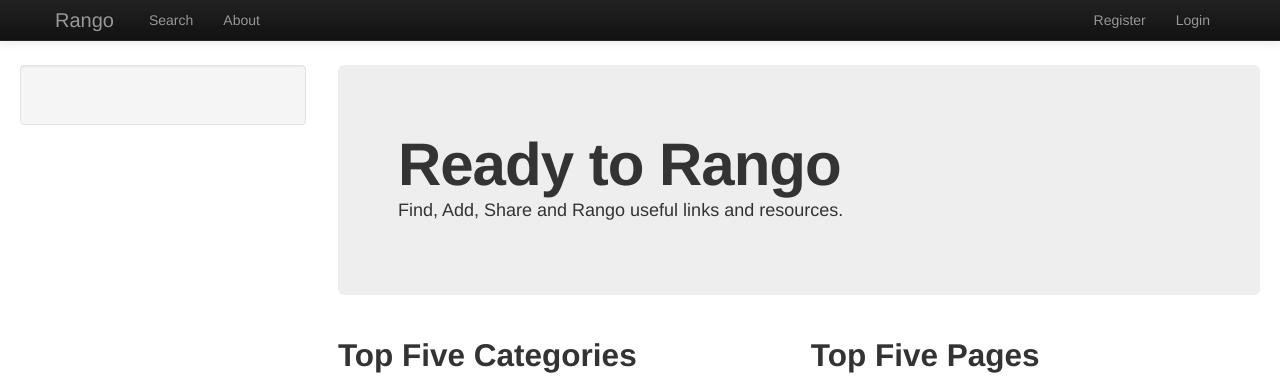
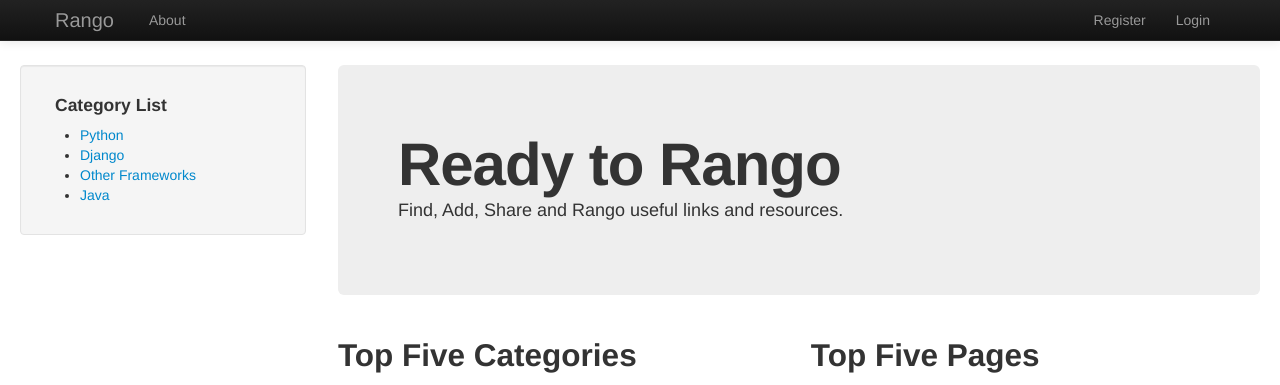
Before and after one commit to hoodscott/cuddly-octo-succotash, a Django app: page /rango/ in a window 1280 px wide. Shown: the top 385 px of the page. Run offline with Django 3.2, Linux system fonts and the light colour scheme; data comes from the database, SQL or seed files in the repository; both versions use the stored data as it was after the commit; parts of the project's set-up code (start-up, migrations or seed data) failed here and were passed over.

Commit message:
End of chapter 13 Almost finished.

```diff
--- a/tango_with_django_project/rango/urls.py
+++ b/tango_with_django_project/rango/urls.py
@@ -11,5 +11,7 @@ urlpatterns = patterns('',
         url(r'^login/$', views.user_login, name='login'),
         url(r'^restricted/', views.restricted, name='restricted'),
         url(r'^logout/$', views.user_logout, name='logout'),
-        url(r'^search/$', views.search, name='search'),
+        #url(r'^search/$', views.search, name='search'),
+        url(r'^profile/$', views.profile, name='profile'),
+        url(r'^goto/$', views.track_url, name='track_url'),
         )
--- a/tango_with_django_project/rango/views.py
+++ b/tango_with_django_project/rango/views.py
@@ -1,7 +1,7 @@
 from django.http import HttpResponse, HttpResponseRedirect
 from django.template import RequestContext
-from django.shortcuts import render_to_response
-from rango.models import Category, Page
+from django.shortcuts import render_to_response, redirect
+from rango.models import Category, Page, User, UserProfile
 from rango.forms import CategoryForm, PageForm, UserForm, UserProfileForm
 from django.contrib.auth import authenticate, login, logout
 from django.contrib.auth.decorators import login_required
@@ -51,6 +51,10 @@ def index(request):
     # check number of visits (server side)
     #print request.session.get('visits')
 
+    # add category list for the sidebar
+    category_list = get_category_list()
+    context_dict['category_list'] = category_list
+
     # Return our Response object
     # We make use of the shortcut function to make our lives easier.
     # Note that the first parameter is the template we wish to use.
@@ -67,6 +71,12 @@ def about(request):
         context_dict = {'num_visits': request.session.get('visits')}
     else:
         context_dict = {'num_visits': 0}
+
+    # add category list for the sidebar
+    category_list = get_category_list()
+    context_dict['category_list'] = category_list
+    for i in context_dict['category_list']:
+        print i
 
     # Return a rendered response to send to the client.
     # We make use of the shortcut function to make our lives easier.
@@ -95,7 +105,9 @@ def category(request, category_name_url):
 
         # Retrieve all of the associated pages.
         # Note that filter returns >= 1 model instance.
+        #category_list = Category.objects.order_by('-likes')[:5]
         pages = Page.objects.filter(category=category)
+        pages = pages.order_by('-views')
 
         # Adds our results list to the template context under name pages.
         context_dict['pages'] = pages
@@ -106,6 +118,19 @@ def category(request, category_name_url):
         # We get here if we didn't find the specified category.
         # Don't do anything - the template displays the "no category" message for us.
         pass
+
+    # post request for search
+    if request.method == 'POST':
+        query = request.POST['query'].strip()
+
+        if query:
+            # Run our Bing function to get the results list!
+            result_list = run_query(query)
+            context_dict['result_list'] = result_list
+
+    # add category list for the sidebar
+    category_list = get_category_list()
+    context_dict['category_list'] = category_list
 
     # Go render the response and return it to the client.
     return render_to_response('rango/category.html', context_dict, context)
@@ -133,13 +158,21 @@ def add_category(request):
         # If the request was not a POST, display the form to enter details.
         form = CategoryForm()
 
+    # add category list for the sidebar
+    category_list = get_category_list()
+    context_dict = {'category_list': category_list}
+
     # Bad form (or form details), no form supplied...
     # Render the form with error messages (if any).
-    return render_to_response('rango/add_category.html', {'form': form}, context)
+    return render_to_response('rango/add_category.html', {'form': form, 'category_list': get_category_list()}, context)
 
 
 def add_page(request, category_name_url):
     context = RequestContext(request)
+
+    # add category list for the sidebar
+    category_list = get_category_list()
+    context_dict = {'category_list': category_list}
 
     category_name = decode_url(category_name_url)
     if request.method == 'POST':
@@ -158,7 +191,7 @@ def add_page(request, category_name_url):
             except Category.DoesNotExist:
                 # If we get here, the category does not exist.
                 # Go back and render the add category form as a way of saying the category does not exist.
-                return render_to_response('rango/add_category.html', {}, context)
+                return render_to_response('rango/add_category.html', context_dict, context)
 
             # Also, create a default value for the number of views.
             page.views = 0
@@ -173,10 +206,12 @@ def add_page(request, category_name_url):
     else:
         form = PageForm()
 
-    return render_to_response( 'rango/add_page.html',
-            {'category_name_url': category_name_url,
-             'category_name': category_name, 'form': form},
-             context)
+    # add results to dict
+    context_dict['category_name_url'] = category_name_url
+    context_dict['category_name'] = category_name
+    context_dict['form'] = form
+
+    return render_to_response( 'rango/add_page.html', context_dict, context)
 
 def register(request):
     # Like before, get the request's context.
@@ -232,10 +267,13 @@ def register(request):
         user_form = UserForm()
         profile_form = UserProfileForm()
 
+    # add category list for the sidebar
+    category_list = get_category_list()
+
     # Render the template depending on the context.
     return render_to_response(
             'rango/register.html',
-            {'user_form': user_form, 'profile_form': profile_form, 'registered': registered},
+            {'user_form': user_form, 'profile_form': profile_form, 'registered': registered, 'category_list': category_list},
             context)
 
 def user_login(request):
@@ -274,9 +312,8 @@ def user_login(request):
     # The request is not a HTTP POST, so display the login form.
     # This scenario would most likely be a HTTP GET.
     else:
-        # No context variables to pass to the template system, hence the
-        # blank dictionary object...
-        return render_to_response('rango/login.html', {}, context)
+        category_list = get_category_list()
+        return render_to_response('rango/login.html', {'category_list': category_list}, context)
 
 @login_required
 def restricted(request):
@@ -285,6 +322,8 @@ def restricted(request):
     # Construct a dictionary to pass to the template engine as its context.
     # Note the key boldmessage is the same as {{ boldmessage }} in the template!
     context_dict = {'boldmessage': "Since you're logged in, you can see this text!"}
+    category_list = get_category_list()
+    context_dict['category_list'] = category_list
 
     # Return a rendered response to send to the client.
     # We make use of the shortcut function to make our lives easier.
@@ -299,15 +338,48 @@ def user_logout(request):
     # Take the user back to the homepage.
     return HttpResponseRedirect('/rango/')
 
-def search(request):
+@login_required
+def profile(request):
     context = RequestContext(request)
-    result_list = []
 
-    if request.method == 'POST':
-        query = request.POST['query'].strip()
+    # get category list for sidebar
+    category_list = get_category_list()
+    context_dict = {'category_list': category_list}
 
-        if query:
-            # Run our Bing function to get the results list!
-            result_list = run_query(query)
 
-    return render_to_response('rango/search.html', {'result_list': result_list}, context)
+    user = User.objects.get(username=request.user)
+
+    try:
+        user_profile = UserProfile.objects.get(user=u)
+    except:
+        user_profile = None
+
+    context_dict['user'] = user
+    context_dict['userprofile'] = user_profile
+    return render_to_response('rango/profile.html', context_dict, context)
+
+def track_url(request):
+    context = RequestContext(request)
+    page_id = None
+    url = '/rango/'
+    if request.method == 'GET':
+        if 'page_id' in request.GET:
+            page_id = request.GET['page_id']
+            try:
+                page = Page.objects.get(id=page_id)
+                page.views = page.views + 1
+                page.save()
+                url = page.url
+            except:
+                pass
+
+    return redirect(url)
+
+def get_category_list():
+    category_list = Category.objects.all()
+
+    for category in category_list:
+        print category.name, 4
+        category.url = encode_url(category.name)
+
+    return category_list
--- a/tango_with_django_project/templates/rango/base.html
+++ b/tango_with_django_project/templates/rango/base.html
@@ -29,6 +29,7 @@
                        <ul class="nav pull-right">
                            {% if user.is_authenticated %}
                             <li class="navbar-text">Welcome, {{ user.username }}!</li>
+                            <li><a href="/rango/profile/">Profile</a></li>
                             <li><a href="/rango/logout/">Logout</a></li>
                            {% else %}
                             <li><a href="/rango/register/">Register</a></li>
@@ -40,7 +41,7 @@
                             <li><a href="/rango/restricted/">Restricted</a></li>
                             <li><a href="/rango/add_category/">Add Category</a></li>
                            {% endif %}
-                           <li><a href="/rango/search/">Search</a></li>
+                           <!--li><a href="/rango/search/">Search</a></li-->
                            <li><a href="/rango/about/">About</a></li>
                        </ul>
                    </div>
@@ -53,7 +54,14 @@
             <div class="row-fluid">
                 <div class="span3">
                     <div class="well sidebar-nav">
-                        <!--- Empty for the timebeing -->
+                        {% block sidebar %}
+                        {% endblock %}
+                        <div id="cats">
+                        {% if category_list %}
+                            <ul class="nav nav-list"><h4>Category List</h4></ul>
+                            {% include 'rango/category_list.html' with category_list=category_list %}
+                        {% endif %}
+    </div>
                     </div>
                     <!--/.well -->
                 </div>
--- /dev/null
+++ b/tango_with_django_project/templates/rango/category_list.html
@@ -0,0 +1,11 @@
+<div class="nav nav-list">
+    {% if category_list %}
+    <ul>
+        {% for category in category_list %}
+        <li><a href="/rango/category/{{ category.url }}">{{ category.name }}</a></li>
+        {% endfor %}
+    </ul>
+    {% else %}
+    <strong>No categories present.</strong>
+    {% endif %}
+</div>
```
Also changed, not shown: tango_with_django_project/templates/rango/category.html (+35 -4 lines), tango_with_django_project/templates/rango/profile.html (added, +21 -0 lines), tango_with_django_project/rango.db, 3 other files.
